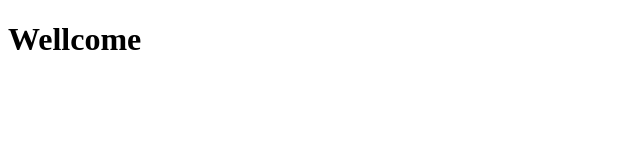
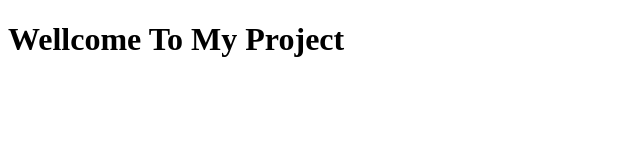
Before and after one commit to MohammedUsaidAnsari/first-day, a plain HTML site: page index.html in a window 1280 px wide. Shown: the whole page, without its empty margins (0-640 px from the left). Drawn offline with Linux system fonts and the light colour scheme.

Commit message:
my second commit

```diff
--- a/index.html
+++ b/index.html
@@ -6,6 +6,6 @@
     <title>Document</title>
 </head>
 <body>
-    <h1>Wellcome</h1>
+    <h1>Wellcome To My Project</h1>
 </body>
 </html>
```
